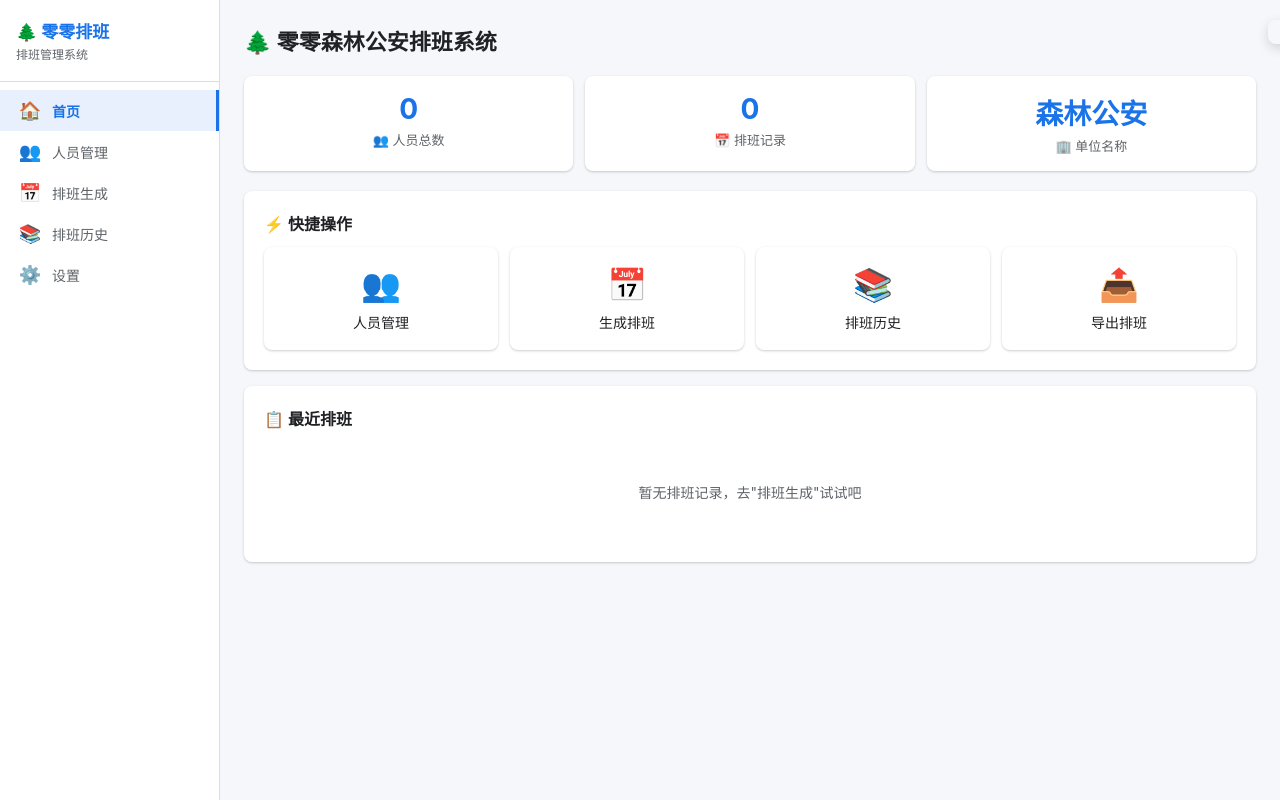
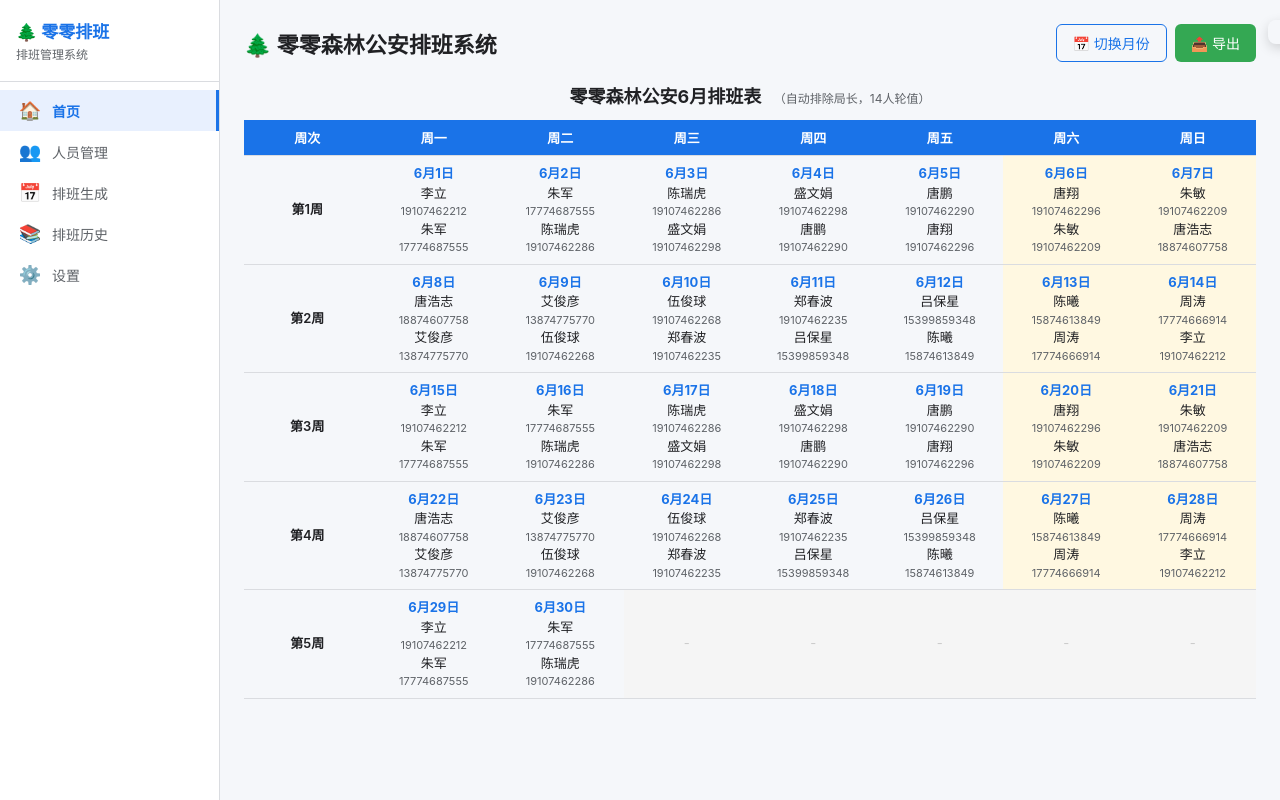
Before and after one commit to juncat555/forest-schedule, a plain HTML site: page index.html in a window 1280 px wide. Drawn offline with Linux system fonts and the light colour scheme.

Commit message:
🏠 首页直接显示排班表，自动从名册导入15人数据，默认排除局长

```diff
--- a/index.html
+++ b/index.html
@@ -175,21 +175,14 @@ tr:hover{background:#f8f9fa}
 
     <!-- ===== Page: Home ===== -->
     <section id="page-home" class="page active">
-      <div class="page-header"><h2>🌲 零零森林公安排班系统</h2></div>
-      <div class="stats-row" id="homeStats"></div>
-      <div class="card">
-        <div class="card-title">⚡ 快捷操作</div>
-        <div class="quick-grid">
-          <div class="quick-card" onclick="navigate('personnel')"><div class="icon">👥</div><div class="name">人员管理</div></div>
-          <div class="quick-card" onclick="navigate('schedule')"><div class="icon">📅</div><div class="name">生成排班</div></div>
-          <div class="quick-card" onclick="navigate('history')"><div class="icon">📚</div><div class="name">排班历史</div></div>
-          <div class="quick-card" onclick="exportMarkdownLatest()"><div class="icon">📤</div><div class="name">导出排班</div></div>
+      <div class="page-header">
+        <h2>🌲 零零森林公安排班系统</h2>
+        <div class="btn-group">
+          <button class="btn btn-outline" onclick="navigate('schedule')">📅 切换月份</button>
+          <button class="btn btn-success" onclick="exportMarkdown()">📤 导出</button>
         </div>
       </div>
-      <div class="card">
-        <div class="card-title">📋 最近排班</div>
-        <div id="recentSchedule"></div>
-      </div>
+      <div class="schedule-wrap" id="homeScheduleTable"></div>
     </section>
 
     <!-- ===== Page: Personnel ===== -->
@@ -306,10 +299,42 @@ tr:hover{background:#f8f9fa}
 // ==================== DATA LAYER ====================
 const DB_KEY = 'forestScheduleDB';
 
+// 从知识库人员名册提取的初始数据（永州市零陵区森林公安局）
+// Sheet2（警备通登记表）手机号优先于 Sheet1
+const INITIAL_PERSONS = [
+  {id:"p01",serialNumber:1,name:"赵衡",title:"局长、一级警长",department:"局领导",phone:"19107462218",createdAt:"2026-06-18T15:00:00.000Z"},
+  {id:"p02",serialNumber:2,name:"李立",title:"政委、二级警长",department:"局领导",phone:"19107462212",createdAt:"2026-06-18T15:00:00.000Z"},
+  {id:"p03",serialNumber:3,name:"朱军",title:"副局长、二级警长",department:"局领导",phone:"17774687555",createdAt:"2026-06-18T15:00:00.000Z"},
+  {id:"p04",serialNumber:4,name:"陈瑞虎",title:"一级警长",department:"办公室",phone:"19107462286",createdAt:"2026-06-18T15:00:00.000Z"},
+  {id:"p05",serialNumber:5,name:"盛文娟",title:"一级警长",department:"办公室",phone:"19107462298",createdAt:"2026-06-18T15:00:00.000Z"},
+  {id:"p06",serialNumber:6,name:"唐鹏",title:"珠山森林派出所所长、一级警长",department:"珠山所",phone:"19107462290",createdAt:"2026-06-18T15:00:00.000Z"},
+  {id:"p07",serialNumber:7,name:"唐翔",title:"珠山森林派出所四级高级警长",department:"珠山所",phone:"19107462296",createdAt:"2026-06-18T15:00:00.000Z"},
+  {id:"p08",serialNumber:8,name:"朱敏",title:"珠山森林派出所二级警长",department:"珠山所",phone:"19107462209",createdAt:"2026-06-18T15:00:00.000Z"},
+  {id:"p09",serialNumber:9,name:"唐浩志",title:"珠山森林派出所四级警长",department:"珠山所",phone:"18874607758",createdAt:"2026-06-18T15:00:00.000Z"},
+  {id:"p10",serialNumber:10,name:"艾俊彦",title:"珠山森林派出所一级警员",department:"珠山所",phone:"13874775770",createdAt:"2026-06-18T15:00:00.000Z"},
+  {id:"p11",serialNumber:11,name:"伍俊球",title:"邮亭圩森林派出所所长、一级警长",department:"邮亭圩所",phone:"19107462268",createdAt:"2026-06-18T15:00:00.000Z"},
+  {id:"p12",serialNumber:12,name:"郑春波",title:"邮亭圩森林派出所教导员、一级警长",department:"邮亭圩所",phone:"19107462235",createdAt:"2026-06-18T15:00:00.000Z"},
+  {id:"p13",serialNumber:13,name:"吕保星",title:"邮亭圩森林派出所四级警长",department:"邮亭圩所",phone:"15399859348",createdAt:"2026-06-18T15:00:00.000Z"},
+  {id:"p14",serialNumber:14,name:"陈曦",title:"邮亭圩森林派出所一级警员",department:"邮亭圩所",phone:"15874613849",createdAt:"2026-06-18T15:00:00.000Z"},
+  {id:"p15",serialNumber:15,name:"周涛",title:"邮亭圩森林派出所试用期公务员",department:"邮亭圩所",phone:"17774666914",createdAt:"2026-06-18T15:00:00.000Z"}
+];
+
+// 默认排除人员：局长（赵衡）和已调离（彭海波）
+const DEFAULT_EXCLUDE_NAMES = ['赵衡'];
+
 function getDB() {
   try {
-    return JSON.parse(localStorage.getItem(DB_KEY)) || { persons: [], schedules: [], settings: { unitName: '森林公安' } };
-  } catch(e) { return { persons: [], schedules: [], settings: { unitName: '森林公安' } }; }
+    let db = JSON.parse(localStorage.getItem(DB_KEY));
+    if (!db) {
+      db = { persons: [], schedules: [], settings: { unitName: '零零森林公安' } };
+    }
+    // 首次运行自动导入初始人员数据
+    if (db.persons.length === 0) {
+      db.persons = INITIAL_PERSONS;
+      saveDB(db);
+    }
+    return db;
+  } catch(e) { return { persons: INITIAL_PERSONS, schedules: [], settings: { unitName: '零零森林公安' } }; }
 }
 
 function saveDB(db) { localStorage.setItem(DB_KEY, JSON.stringify(db)); }
@@ -342,26 +367,111 @@ document.querySelectorAll('.nav-item, .bottom-item').forEach(item => {
 // ==================== HOME ====================
 function renderHome() {
   const db = getDB();
-  const pCount = db.persons.length;
-  const sCount = db.schedules.length;
-  const lastSched = db.schedules.length > 0 ? db.schedules[db.schedules.length - 1] : null;
+  // 获取当前月份
+  const now = new Date();
+  const year = now.getFullYear();
+  const month = now.getMonth() + 1;
 
-  document.getElementById('homeStats').innerHTML = `
-    <div class="stat-card"><div class="num">${pCount}</div><div class="label">👥 人员总数</div></div>
-    <div class="stat-card"><div class="num">${sCount}</div><div class="label">📅 排班记录</div></div>
-    <div class="stat-card"><div class="num">${db.settings.unitName || '森林公安'}</div><div class="label">🏢 单位名称</div></div>
-  `;
+  // 自动生成当前月排班（排除赵衡）
+  const sched = autoGenerateSchedule(db.persons, year, month, ['赵衡']);
 
-  const recentEl = document.getElementById('recentSchedule');
-  if (lastSched) {
-    recentEl.innerHTML = `<div class="history-item" onclick="viewHistory('${lastSched.id}')">
-      <div class="info"><div class="title">${lastSched.title}</div>
-      <div class="meta">📅 ${lastSched.year}年${lastSched.month}月 · 👥 ${lastSched.personnelList.length}人参与 · 生成于 ${new Date(lastSched.createdAt).toLocaleDateString()}</div></div>
-      <span class="tag tag-blue">最新</span>
-    </div>`;
-  } else {
-    recentEl.innerHTML = '<div class="empty-state"><p>暂无排班记录，去"排班生成"试试吧</p></div>';
+  if (!sched) {
+    document.getElementById('homeScheduleTable').innerHTML = '<div class="empty-state"><p>⚠️ 人员不足，无法生成排班表</p></div>';
+    return;
   }
+
+  // 渲染排班表
+  const title = `${db.settings.unitName || '零零森林公安'}${month}月排班表`;
+  let html = `<div style="text-align:center;margin-bottom:12px"><strong style="font-size:18px">${title}</strong>
+    <span style="font-size:12px;color:var(--text-secondary);margin-left:8px">（自动排除局长，${sched.availableCount}人轮值）</span></div>`;
+  html += '<table><thead><tr><th style="min-width:60px">周次</th>';
+  const weekDays = ['周一','周二','周三','周四','周五','周六','周日'];
+  weekDays.forEach(wd => { html += `<th>${wd}</th>`; });
+  html += '</tr></thead><tbody>';
+
+  sched.weeks.forEach(week => {
+    html += `<tr><td class="week-label">第${week.weekNumber}周</td>`;
+    week.days.forEach(d => {
+      if (!d.persons || d.persons.length === 0) {
+        html += `<td class="empty">-</td>`;
+      } else {
+        const dayOfWeek = new Date(d.date).getDay();
+        const isWeekend = dayOfWeek === 0 || dayOfWeek === 6;
+        const dateObj = new Date(d.date + 'T00:00:00');
+        const m = dateObj.getMonth() + 1;
+        const dayNum = dateObj.getDate();
+        html += `<td class="day-cell ${isWeekend ? 'weekend' : ''}">
+          <div class="date-text">${m}月${dayNum}日</div>
+          <div class="name-text">${d.persons[0].name}</div>
+          <div class="phone-text">${d.persons[0].phone || ''}</div>
+          <div class="name-text">${d.persons[1].name}</div>
+          <div class="phone-text">${d.persons[1].phone || ''}</div>
+        </td>`;
+      }
+    });
+    html += '</tr>';
+  });
+  html += '</tbody></table>';
+
+  document.getElementById('homeScheduleTable').innerHTML = html;
+
+  // 保存到当前排班以便导出
+  window._currentSchedule = {
+    year, month, unit: db.settings.unitName || '零零森林公安',
+    title: title,
+    excludedNames: ['赵衡'],
+    personnelList: sched.available,
+    weeks: sched.weeks
+  };
+}
+
+// 自动排班生成核心函数
+function autoGenerateSchedule(persons, year, month, excludeNames) {
+  let available = persons.filter(p => !excludeNames.includes(p.name));
+  available.sort((a, b) => (a.serialNumber || 999) - (b.serialNumber || 999));
+  if (available.length < 2) return null;
+
+  const totalDays = new Date(year, month, 0).getDate();
+  const N = available.length;
+  const days = [];
+  for (let d = 1; d <= totalDays; d++) {
+    const t = d - 1;
+    days.push({
+      date: `${year}-${String(month).padStart(2,'0')}-${String(d).padStart(2,'0')}`,
+      persons: [available[(t * 1) % N], available[(t * 1 + 1) % N]]
+    });
+  }
+
+  // 组织自然周
+  const firstDay = new Date(year, month - 1, 1);
+  const lastDay = new Date(year, month, 0);
+  const dayMap = {};
+  days.forEach(d => { dayMap[d.date] = d.persons; });
+
+  const weeks = [];
+  const cursor = new Date(firstDay);
+  while (cursor.getDay() !== 1) cursor.setDate(cursor.getDate() - 1);
+
+  let weekNum = 0;
+  while (cursor <= lastDay || weekNum === 0) {
+    const week = { weekNumber: ++weekNum, days: [] };
+    for (let i = 0; i < 7; i++) {
+      const d = new Date(cursor);
+      d.setDate(cursor.getDate() + i);
+      const key = d.toISOString().split('T')[0];
+      const inMonth = d.getFullYear() === year && d.getMonth() === month - 1;
+      week.days.push({
+        date: key,
+        persons: inMonth && dayMap[key] ? dayMap[key] : []
+      });
+    }
+    weeks.push(week);
+    cursor.setDate(cursor.getDate() + 7);
+    if (cursor > lastDay) break;
+    if (weeks.length > 6) break;
+  }
+
+  return { weeks, available, availableCount: available.length };
 }
 
 // ==================== PERSONNEL ====================
@@ -579,7 +689,7 @@ function renderExcludeList() {
   db.persons.sort((a,b) => (a.serialNumber||999) - (b.serialNumber||999));
   container.innerHTML = db.persons.map(p => `
     <label class="checkbox-item">
-      <input type="checkbox" value="${p.id}">
+      <input type="checkbox" value="${p.id}" ${DEFAULT_EXCLUDE_NAMES.includes(p.name) ? 'checked' : ''}>
       <span>${p.name} ${p.title ? '('+p.title+')' : ''}</span>
     </label>
   `).join('');
@@ -865,6 +975,11 @@ function exportMarkdown() {
 }
 
 function exportMarkdownLatest() {
+  // 优先使用首页当前显示的排班
+  if (window._currentSchedule && window._currentSchedule.weeks) {
+    exportMarkdown();
+    return;
+  }
   const db = getDB();
   if (db.schedules.length === 0) { showToast('暂无排班记录可导出', 'error'); return; }
   const latest = db.schedules[db.schedules.length - 1];
@@ -875,14 +990,14 @@ function exportMarkdownLatest() {
 // ==================== SETTINGS ====================
 function saveSettings() {
   const db = getDB();
-  db.settings.unitName = document.getElementById('settingsUnit').value.trim() || '森林公安';
+  db.settings.unitName = document.getElementById('settingsUnit').value.trim() || '零零森林公安';
   saveDB(db);
   showToast('⚙️ 设置已保存', 'info');
 }
 
 function loadSettings() {
   const db = getDB();
-  document.getElementById('settingsUnit').value = db.settings.unitName || '森林公安';
+  document.getElementById('settingsUnit').value = db.settings.unitName || '零零森林公安';
 }
 
 function exportData() {
@@ -915,7 +1030,7 @@ function importData(event) {
 function resetAllData() {
   if (!confirm('⚠️ 确定要重置所有数据吗？此操作不可撤销！\n\n将清除所有人员信息和排班记录。')) return;
   if (!confirm('二次确认：真的要全部清空吗？')) return;
-  saveDB({ persons: [], schedules: [], settings: { unitName: '森林公安' } });
+  saveDB({ persons: [], schedules: [], settings: { unitName: '零零森林公安' } });
   renderPersonnel(); renderHistory(); renderHome(); loadSettings();
   document.getElementById('scheduleResult').style.display = 'none';
   showToast('✅ 已重置所有数据');
```
